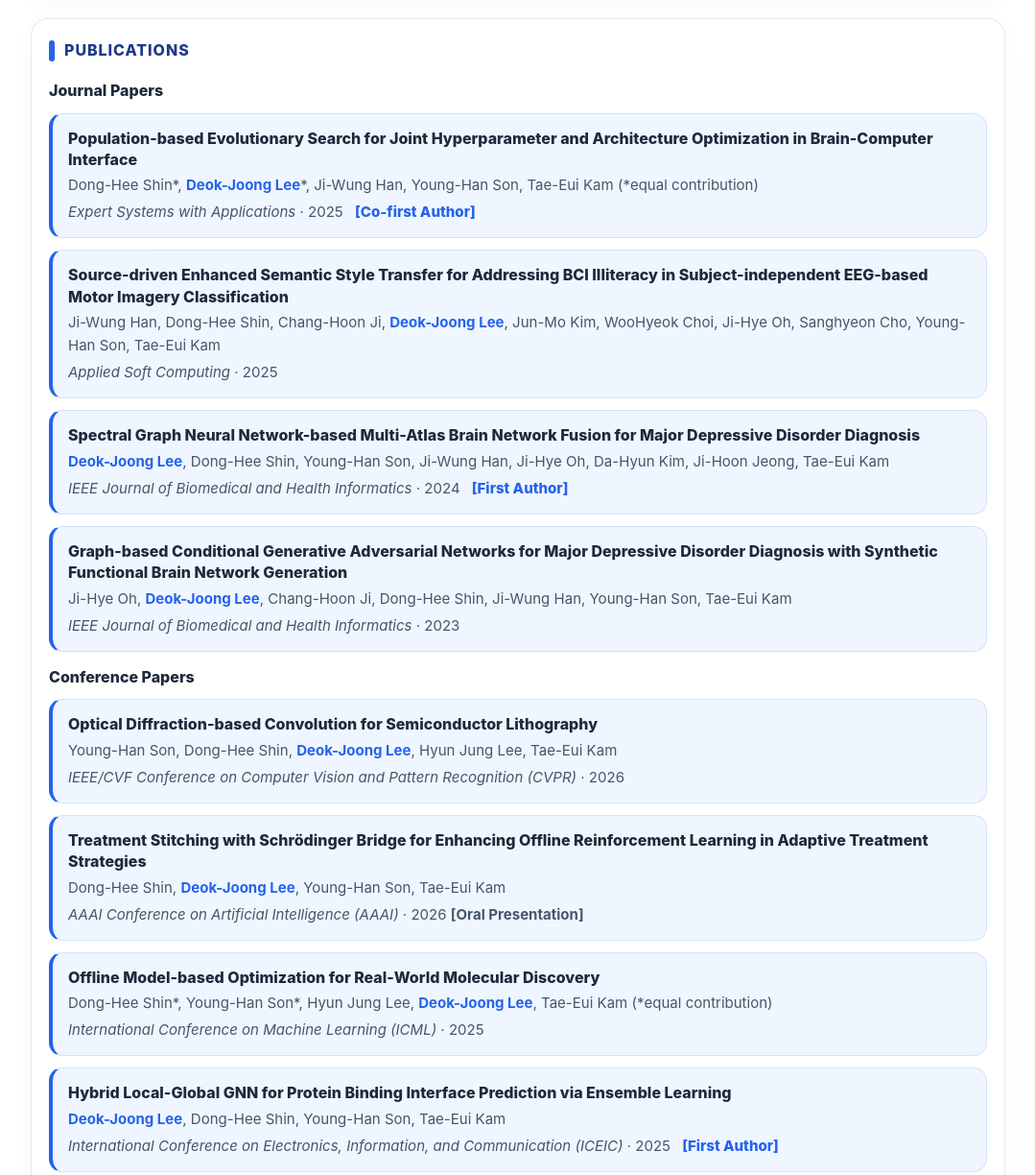
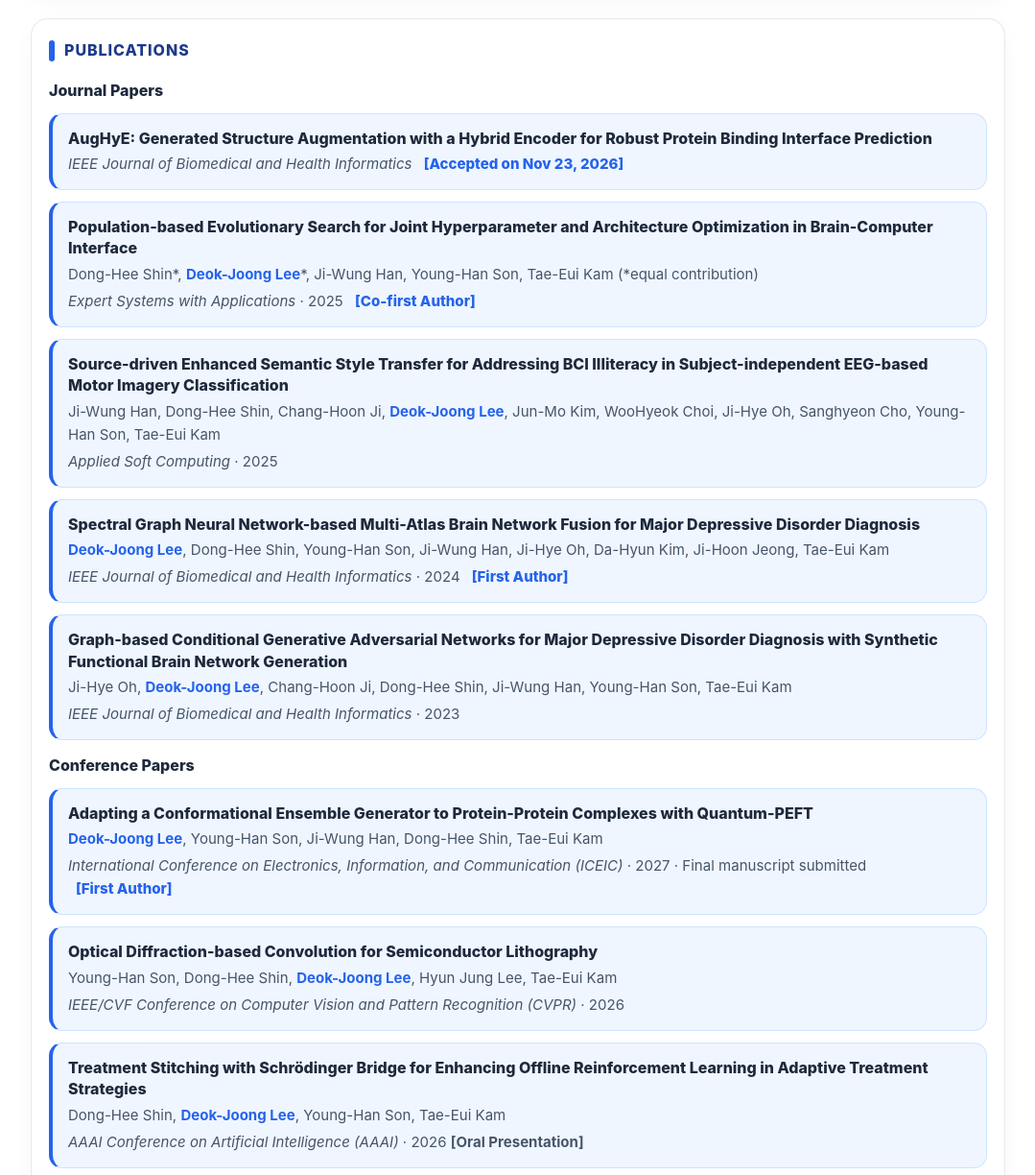
Before and after one commit to absf123/cv, a plain HTML site: page index.html in a window 1280 px wide. Shown: the part 1184-2408 px from the top of the page at 96% size, without its empty margins (100-1179 px from the left). Drawn offline with Linux system fonts and the light colour scheme.

Commit message:
Add files via upload

```diff
--- a/index.html
+++ b/index.html
@@ -375,6 +375,7 @@
               break-inside: avoid;
               page-break-inside: avoid;
             }
+    }
   </style>
 </head>
 
@@ -477,6 +478,11 @@
         <h3 class="pub-group-title">Journal Papers</h3>
 
         <div class="pub">
+          <div class="pub-title">AugHyE: Generated Structure Augmentation with a Hybrid Encoder for Robust Protein Binding Interface Prediction</div>
+          <div class="pub-venue"><em>IEEE Journal of Biomedical and Health Informatics</em> <span class="badge-note">[Accepted on Nov 23, 2026]</span></div>
+        </div>
+
+        <div class="pub">
           <div class="pub-title">Population-based Evolutionary Search for Joint Hyperparameter and Architecture Optimization in Brain-Computer Interface</div>
           <div class="pub-authors">Dong-Hee Shin*, <strong>Deok-Joong Lee</strong>*, Ji-Wung Han, Young-Han Son, Tae-Eui Kam (*equal contribution)</div>
           <div class="pub-venue"><em>Expert Systems with Applications</em> · 2025 <span class="badge-note">[Co-first Author]</span></div>
@@ -504,6 +510,12 @@
 
       <div class="pub-group">
         <h3 class="pub-group-title">Conference Papers</h3>
+
+        <div class="pub">
+          <div class="pub-title">Adapting a Conformational Ensemble Generator to Protein-Protein Complexes with Quantum-PEFT</div>
+          <div class="pub-authors"><strong>Deok-Joong Lee</strong>, Young-Han Son, Ji-Wung Han, Dong-Hee Shin, Tae-Eui Kam</div>
+          <div class="pub-venue"><em>International Conference on Electronics, Information, and Communication (ICEIC)</em> · 2027 · Final manuscript submitted <span class="badge-note">[First Author]</span></div>
+        </div>
 
         <div class="pub">
           <div class="pub-title">Optical Diffraction-based Convolution for Semiconductor Lithography</div>
@@ -555,7 +567,7 @@
       <div class="entry">
         <div>
           <div class="entry-title">Protein Binding Interface Prediction with Data Augmentation</div>
-          <div class="entry-subtle">Developing geometric graph neural networks with data augmentation for protein binding interface prediction.<br><strong style="color:#2563EB;">[Under Revision]</strong></div>
+          <div class="entry-subtle">Developing geometric graph neural networks with data augmentation for protein binding interface prediction.<br><strong style="color:#2563EB;">Related paper: AugHyE — Accepted in IEEE J-BHI</strong></div>
         </div>
         <div class="entry-date">2025 – Present</div>
       </div>
```
